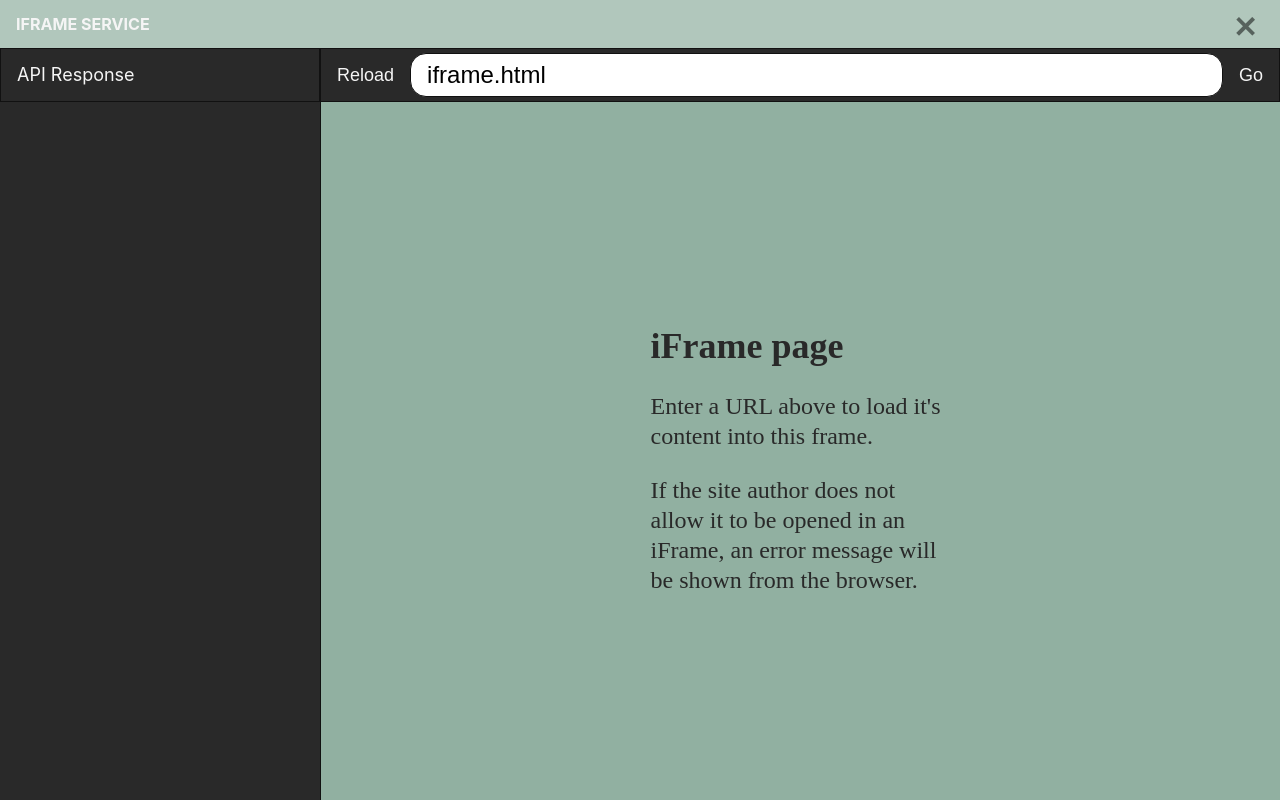
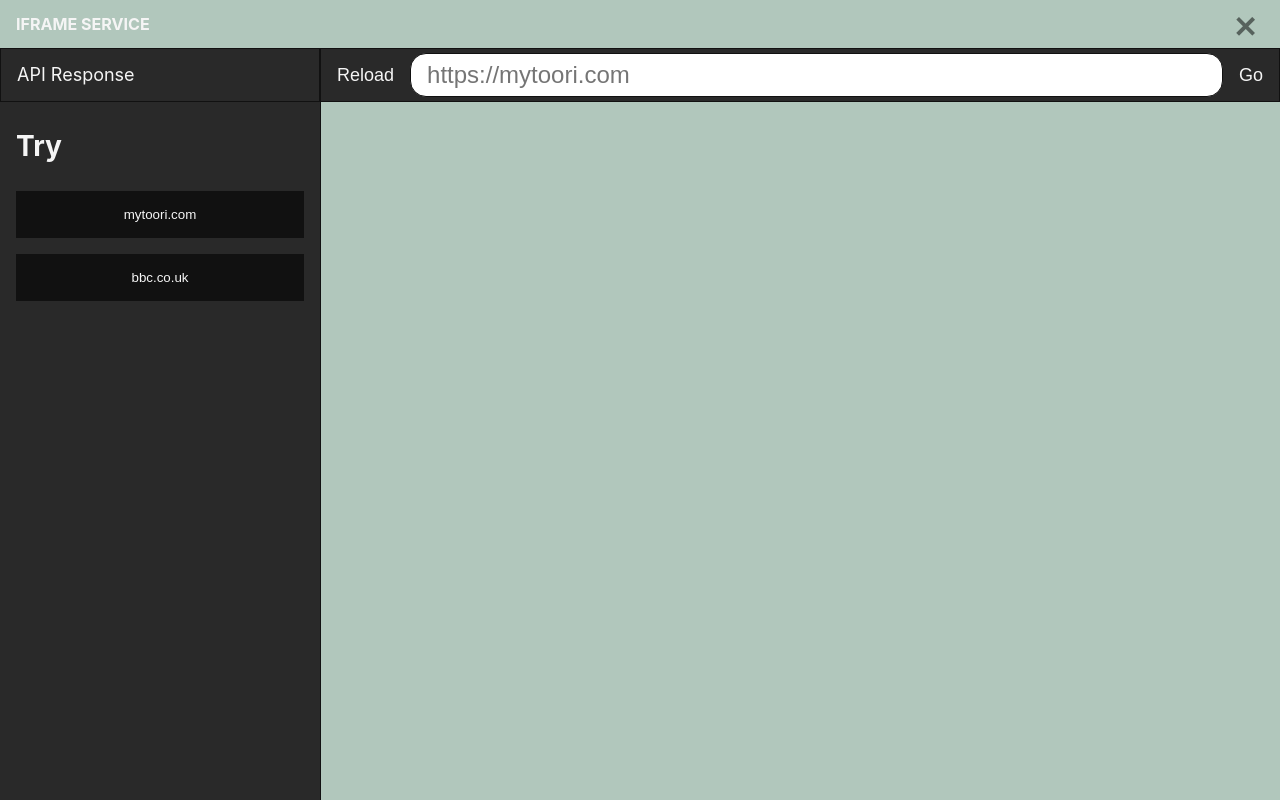
Before and after one commit to Giwan/netlify-deploy, a Next.js app: page /sandbox in a window 1280 px wide. Built offline with nearby package versions, Linux system fonts and the light colour scheme.

Commit message:
example sites

```diff
--- a/components/Browser/Browser.js
+++ b/components/Browser/Browser.js
@@ -1,4 +1,4 @@
-import { useState, useEffect } from "react";
+import { useState } from "react";
 import {
     browserContainer,
     iframe,
@@ -6,30 +6,11 @@ import {
     addressBar,
     browserButton,
 } from "./Browser.module.css";
-import { hasUrl } from "../componentHelpers";
+import { hasUrl, prefixHTTPS } from "../componentHelpers";
 
-export const prefixHTTPS = (url, isSSL) => {
-    url = url.replace(/^http:/, "https:");
-    if (/^https:\/\//i.test(url)) return url;
-    if (isSSL) return "https://"+url;
-    return "https://"+url;
-}
+const Browser = function ({ setIframeUrl, iframeUrl: url = "" }) {
 
-const getSearchParamUrl = function (url) {
-    const searchParams = new URLSearchParams(window.location.search);
-    const qUrl = searchParams.get("url");
-    return qUrl || url;
-};
-
-const Browser = function ({ url = "iframe.html", setIframeUrl, iframeUrl }) {
-    const [_url, setUrl] = useState(url);
-
-    const updateUrl = () => {
-        setUrl(getSearchParamUrl(url));
-        setIframeUrl(getSearchParamUrl(url));
-    };
-
-    useEffect(updateUrl, []);
+    const [ _url, setUrl ] = useState(url);
 
     const handleChange = (e) => {
         e.preventDefault();
@@ -50,14 +31,14 @@ const Browser = function ({ url = "iframe.html", setIframeUrl, iframeUrl }) {
                 <button className={browserButton}>Reload</button>
                 <input
                     type="text"
-                    value={_url}
+                    value={_url || url}
                     onChange={handleChange}
                     className={addressBar}
                     placeholder="https://mytoori.com"
                 />
                 <button className={browserButton}>Go</button>
             </form>
-            <IframeComponent {...{ iframeUrl }} />
+            <IframeComponent {...{ iframeUrl: url }} />
         </div>
     );
 };
--- a/components/Explanation/APIInfo.js
+++ b/components/Explanation/APIInfo.js
@@ -1,12 +1,14 @@
 import { textAreaStyle, infoContainer, urlMessage, apiInfoTitle, apiResult, apiStatusContainer } from "./APIInfo.module.css";
 import { hasUrl } from "../componentHelpers";
+import ExampleUrls from "./ExampleUrls";
 
 
-const APIInfo = function ({ url, apiInfoData }) {
+const APIInfo = function ({ url, apiInfoData, handleUrlChange }) {
     return (
         <div className={infoContainer}>
             <ApiStatus {...{apiInfoData}} />
             <ApiResult {...{ apiInfoData, url }} />
+            <ExampleUrls {...{url, handleUrlChange }} />
         </div>
     );
 };
--- /dev/null
+++ b/components/Explanation/ExampleUrls.js
@@ -0,0 +1,25 @@
+import { examplesContainer, button, buttonList, exampleTitle } from "./ExampleUrls.module.css";
+import { hasUrl } from "../componentHelpers";
+
+const urls = ["mytoori.com", "bbc.co.uk" ];
+
+const ExampleUrls = function( { url, handleUrlChange }) {
+
+    if (!hasUrl(url)) return null;
+
+    const handleClick = (e) => {
+        const url = e.currentTarget.innerText;
+        handleUrlChange(url);
+    }
+
+    return (
+        <div className={examplesContainer}>
+            <h3 className={exampleTitle}>Try</h3>
+            <div className={buttonList}>
+            {urls.map(url => <button key={url} className={button} onClick={handleClick}>{url}</button>)}
+            </div>
+        </div>
+    )
+}
+
+export default ExampleUrls;
--- /dev/null
+++ b/components/Explanation/ExampleUrls.module.css
@@ -0,0 +1,20 @@
+.examplesContainer {
+    padding: 0 var(--unit);
+}
+
+.button {
+    border: 0;
+    padding: var(--unit);
+    color: var(--color-white);
+    background-color: var(--color-black);
+    margin-bottom: var(--unit);
+}
+
+.buttonList {
+    display: flex;
+    flex-direction: column;
+}
+
+.exampleTitle {
+    color: var(--color-white);
+}
--- a/components/componentHelpers.js
+++ b/components/componentHelpers.js
@@ -3,3 +3,11 @@ export const hasUrl = function(url) {
         !url || /iframe\.html/i.test(url)
     )
 }
+
+export const prefixHTTPS = (url, isSSL) => {
+    if (!url) return;
+    url = url.replace(/^http:/i, "https:");
+    if (/^https:\/\//i.test(url)) return url;
+    if (isSSL) return "https://"+url;
+    return "https://"+url;
+}
--- a/pages/sandbox.js
+++ b/pages/sandbox.js
@@ -5,6 +5,7 @@ import APIInfo from "../components/Explanation/APIInfo";
 import SiteTitle from "../components/SiteTitle/SiteTitle";
 // import Report from "../components/Report/Report";
 import Link from "next/link";
+import { prefixHTTPS } from "../components/componentHelpers";
 
 const iframeService = (function () {
     return function () {
@@ -31,8 +32,9 @@ const Sandbox = function () {
     const [_apiInfoData, setApiInfoData] = useState({});
 
     const handleUrlChange = (url) => {
-        setIframeUrl(url);
-        checkIfIframeIsAllowed(url);
+        const _url = prefixHTTPS(url);
+        setIframeUrl(_url);
+        checkIfIframeIsAllowed(_url);
     }
 
     const checkIfIframeIsAllowed = async (url) => {
@@ -50,7 +52,7 @@ const Sandbox = function () {
                 </Link>
 
             </header>
-            <APIInfo {...{ url: iframeUrl, apiInfoData: _apiInfoData }} />
+            <APIInfo {...{ url: iframeUrl, apiInfoData: _apiInfoData, handleUrlChange }} />
             <Browser {...{ setIframeUrl: handleUrlChange, iframeUrl }} />
             {/* <Report /> */}
         </div>
```
